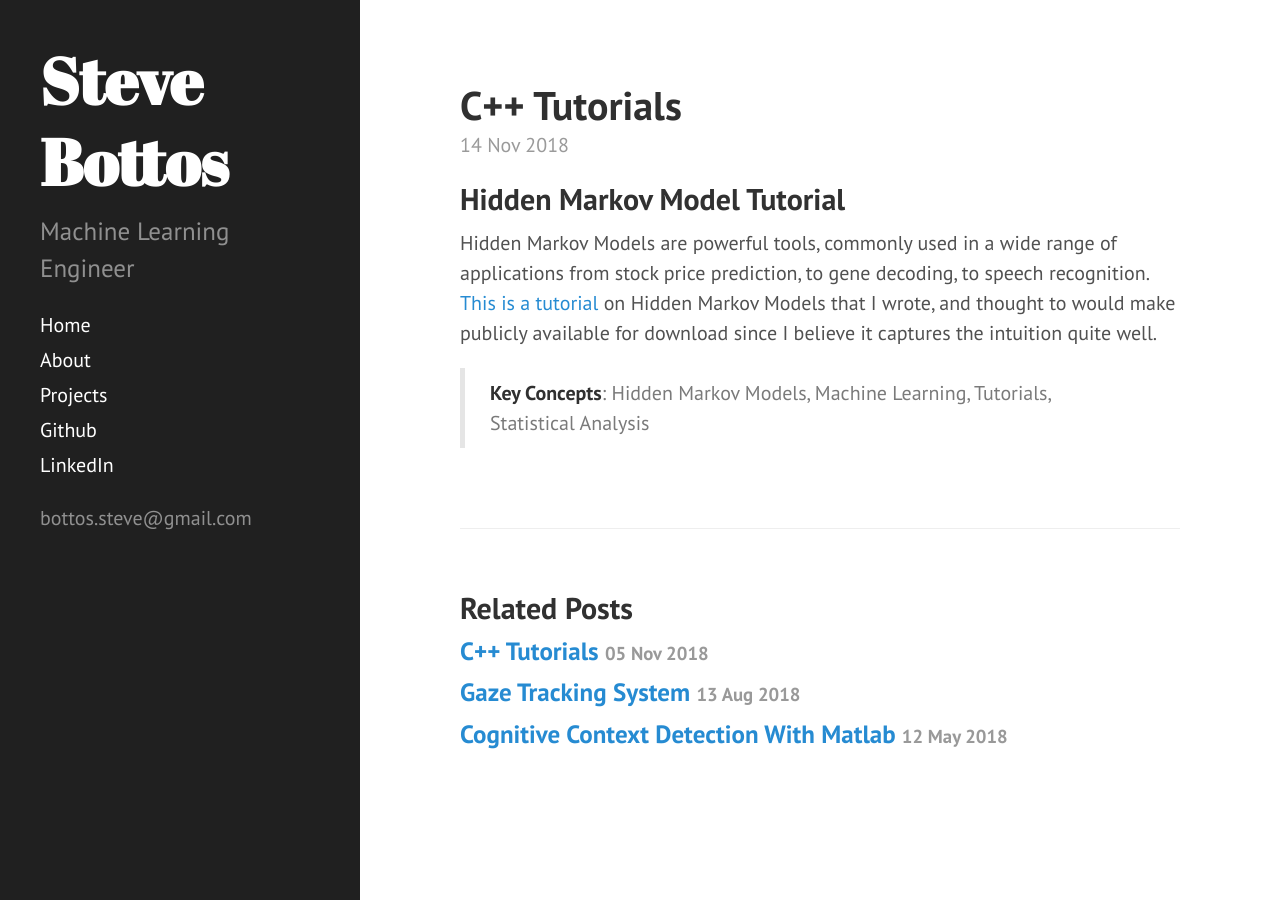
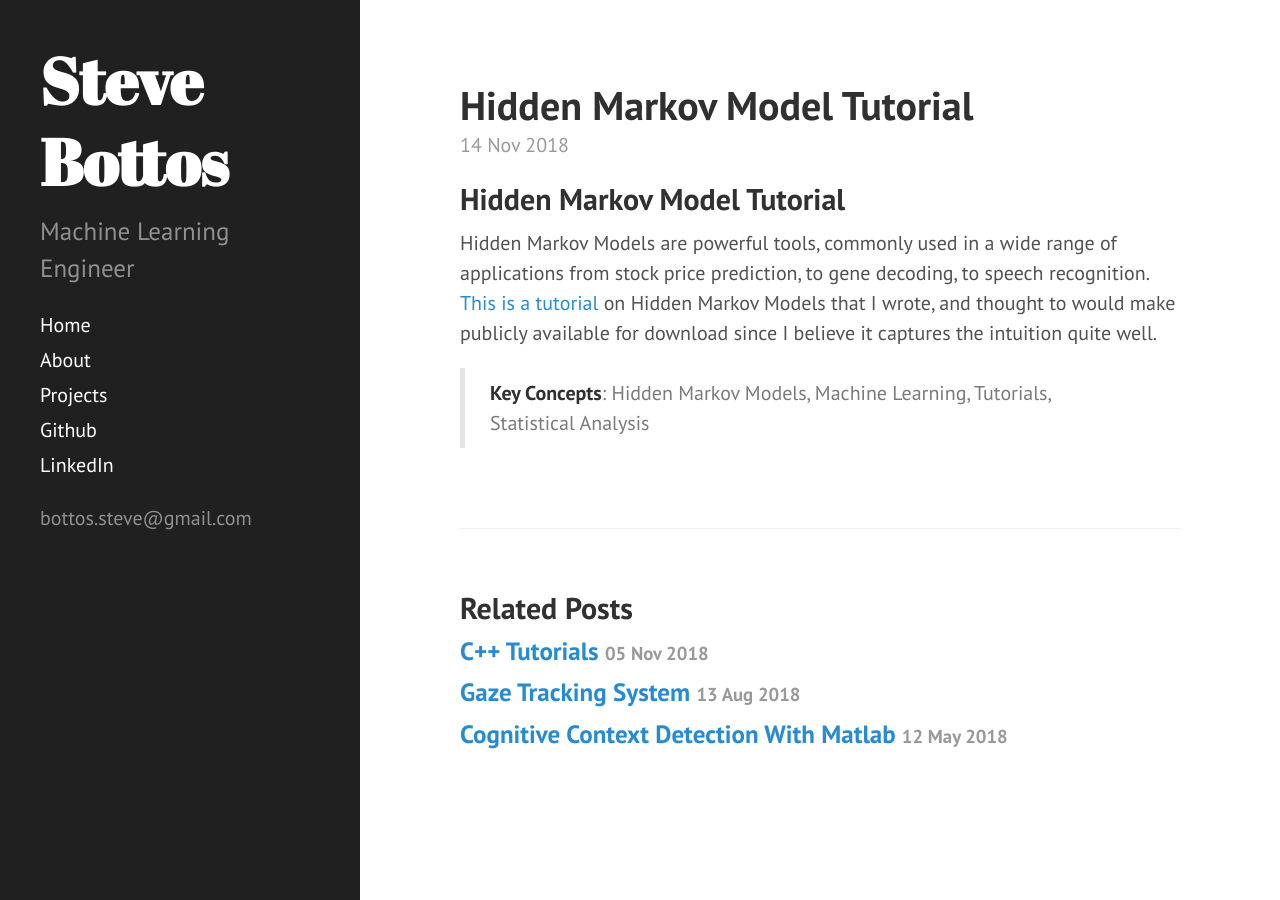
Before and after one commit to stevebottos/stevebottos.github.io, a Jekyll site: the page built from _posts/2018-11-14-HMMTutorial.md, in a window 1280 px wide. Built offline with Jekyll 4.4.1, drawn with Linux system fonts in a browser that asks for light colours.

Commit message:
Update 2018-11-14-HMMTutorial.md

```diff
--- a/_posts/2018-11-14-HMMTutorial.md
+++ b/_posts/2018-11-14-HMMTutorial.md
@@ -1,6 +1,6 @@
 ---
 layout: post
-title: C++ Tutorials
+title: Hidden Markov Model Tutorial
 ---
 
 ## Hidden Markov Model Tutorial
```
